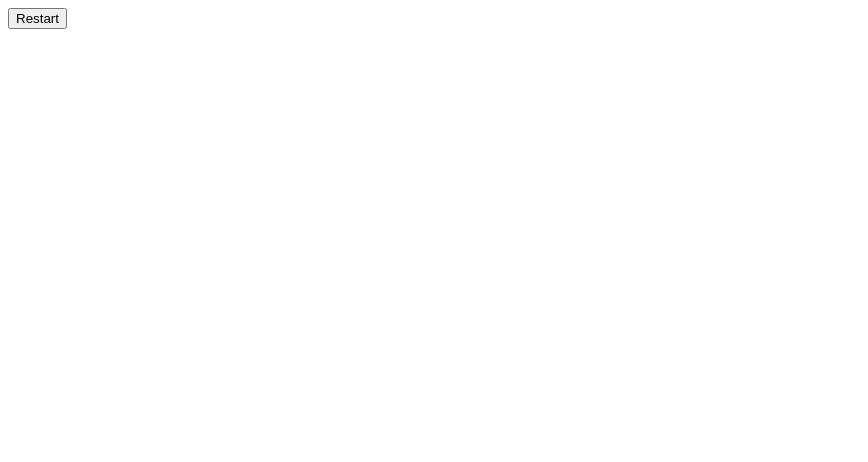
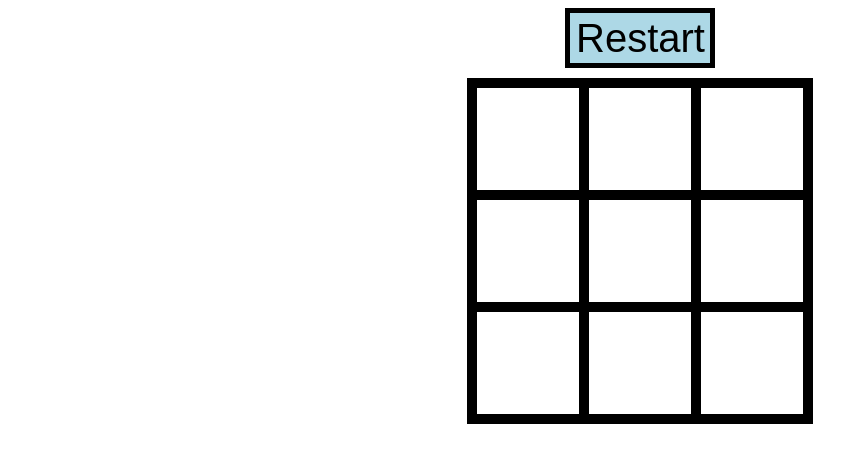
Before and after one commit to DanaKirsh/tic-tac-toe, a plain HTML site: page ttt.html in a window 1280 px wide. Shown: the whole page, without its empty margins (0-868 px from the left). Drawn offline with nearby package versions, Linux system fonts and the light colour scheme.

Commit message:
cleaned and completed HTML page

```diff
--- a/ttt.html
+++ b/ttt.html
@@ -1,20 +1,31 @@
+<!DOCTYPE html>
+<html>
+	<head>
+		<title>Tic Tac Toe</title>
+		<link rel="stylesheet" type="text/css" href="ttt.css">
+		<script src="http://ajax.googleapis.com/ajax/libs/jquery/1.9.1/jquery.min.js"></script>
+		<script src="ttt.js"></script>
+	</head>
+	<body>
 		<div class="noselect">
 			<button id="restart" onclick="restart()">Restart</button>
 			<table id="ttt">
 				<tr>
-			<td id="0" class="diag1 col0" onclick="clicked(this)"></td>
-			<td id="1" class="col1" onclick="clicked(this)"></td>
-			<td id="2" class="diag2 col2" onclick="clicked(this)"></td>
+					<td id="0" class="diag1 col0"></td>
+					<td id="1" class="col1"></td>
+					<td id="2" class="diag2 col2"></td>
 				</tr>
 				<tr>
-			<td id="3" class="col0" onclick="clicked(this)"></td>
-			<td id="4" class="diag1 diag2 col1" onclick="clicked(this)"></td>
-			<td id="5" class="col2" onclick="clicked(this)"></td>
+					<td id="3" class="col0"></td>
+					<td id="4" class="diag1 diag2 col1"></td>
+					<td id="5" class="col2"></td>
 				</tr>
 				<tr>
-			<td id="6" class="diag2 col0" onclick="clicked(this)"></td>
-			<td id="7" class ="col1" onclick="clicked(this)"></td>
-			<td id="8" class="diag1 col2" onclick="clicked(this)"></td>
+					<td id="6" class="diag2 col0"></td>
+					<td id="7" class ="col1"></td>
+					<td id="8" class="diag1 col2"></td>
 				</tr>
 			</table>
 		</div>
+	</body>
+</html>
--- a/ttt.js
+++ b/ttt.js
@@ -1,8 +1,8 @@
 var player = true;
 var won = false;
 
-/* Square is grey on hover if it can be occupied (i.e. free and game hasn't finished). */
 $(document).ready(function() {
+	/* Square is grey on hover if it can be occupied (i.e. free and game hasn't finished). */
 	$("td").hover(function() {
 		if(!won && $(this).is(':empty')){
 			$(this).css("background-color", "lightgrey");
@@ -11,18 +11,19 @@ $(document).ready(function() {
 	$("td").mouseleave(function() {
 		$(this).css("background-color", "white");
 	});
+
+	/* Handles square click. */
+	$("td").on("click", function() {
+		var $square = $(this);
+		// Make move if square is empty and game hasn't been won yet.
+		if (!$square.html() && !won) {
+			$square.text(player ? "X" : "O");
+			$square.css({"font-size": "80px" , "background-color": "white"});
+			player = !player;
+			checkWin();
+		}
+	});
 });
-
-/* Handles square click. */
-function clicked(square) {
-	// Make move if square is empty and game hasn't been won yet.
-	if (!$(square).html() && !won) {
-		$(square).text(player ? "X" : "O");
-		$(square).css({"font-size": "80px" , "background-color": "white"});
-		player = !player;
-		checkWin();
-	}
-}
 
 /* Checks whether a player has won. */
 function checkWin() {
```
Lines whose indentation alone changed are shown as unchanged.
